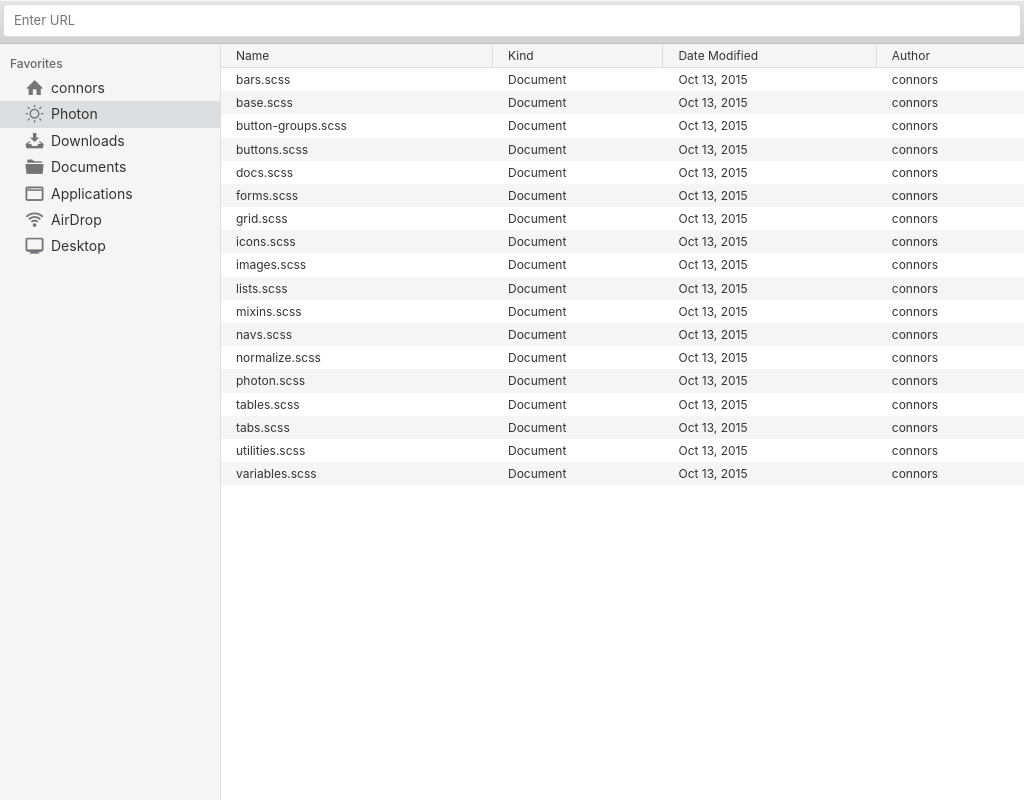
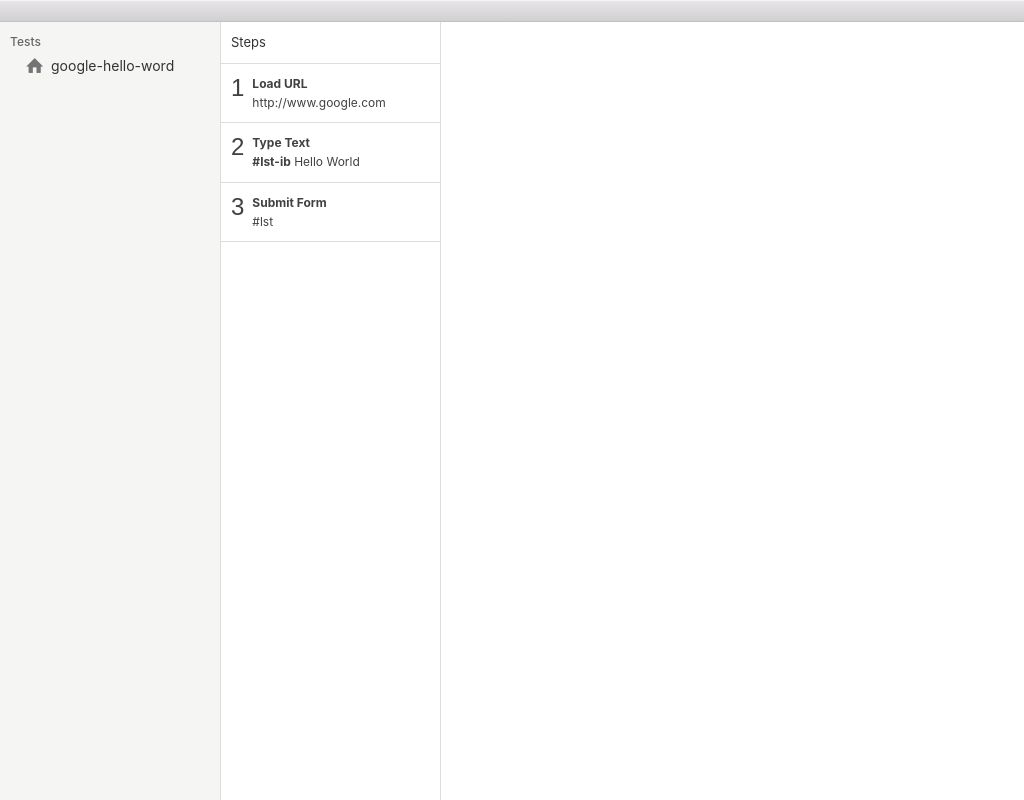
Before and after one commit to bradserbu/crossover, an Electron app: page index.html in a window 1024 px wide. Drawn offline with Linux system fonts and the light colour scheme; no server answers.

Commit message:
Added Test and Steps sidebars.

```diff
--- /dev/null
+++ b/css/number-circle.css
@@ -0,0 +1,20 @@
+.numberCircle {
+	border-radius: 50%;
+	behavior: url(PIE.htc); /* remove if you don't care about IE8 */
+
+	width: 32px;
+	height: 32px;
+	padding: 8px;
+
+	background: #fff;
+	border: 2px solid #666;
+	color: #666;
+	text-align: center;
+
+	font: 24px Arial, sans-serif;
+}
+
+.numberCircle2 {
+	font: 24px Arial, sans-serif;
+	padding-right: 8px;
+}
--- a/index.html
+++ b/index.html
@@ -5,6 +5,7 @@
 
 	<!-- Stylesheets -->
 	<link rel="stylesheet" href="css/photon.min.css">
+	<link rel="stylesheet" href="css/number-circle.css">
 
 	<!-- Javascript -->
 	<script src="js/menu.js" charset="utf-8"></script>
@@ -15,7 +16,7 @@
 	<!-- .toolbar-header sits at the top of your app -->
 	<header class="toolbar toolbar-header">
 		<div class="toolbar-actions">
-			<input class="form-control" type="text" placeholder="Enter URL">
+			<!--<input class="form-control" type="text" placeholder="Enter URL">-->
 		</div>
 	</header>
 
@@ -24,159 +25,44 @@
 		<div class="pane-group">
 			<div class="pane pane-sm sidebar">
 				<nav class="nav-group">
-					<h5 class="nav-group-title">Favorites</h5>
+					<h5 class="nav-group-title">Tests</h5>
 					<span class="nav-group-item">
-                <span class="icon icon-home"></span>
-                connors
-              </span>
-					<span class="nav-group-item active">
-                <span class="icon icon-light-up"></span>
-                Photon
-              </span>
-					<span class="nav-group-item">
-                <span class="icon icon-download"></span>
-                Downloads
-              </span>
-					<span class="nav-group-item">
-                <span class="icon icon-folder"></span>
-                Documents
-              </span>
-					<span class="nav-group-item">
-                <span class="icon icon-window"></span>
-                Applications
-              </span>
-					<span class="nav-group-item">
-                <span class="icon icon-signal"></span>
-                AirDrop
-              </span>
-					<span class="nav-group-item">
-                <span class="icon icon-monitor"></span>
-                Desktop
-              </span>
+					<span class="icon icon-home"></span>
+					google-hello-word
+				  </span>
 				</nav>
 			</div>
-
+			<div class="pane pane-sm">
+				<ul class="list-group">
+					<li class="list-group-header">
+						<!--<input class="form-control" type="text" placeholder="Search for someone">-->
+						Steps
+					</li>
+					<li class="list-group-item">
+						<div class="numberCircle2 pull-left">1</div>
+						<div class="media-body">
+							<strong>Load URL</strong>
+							<p>http://www.google.com</p>
+						</div>
+					</li>
+					<li class="list-group-item">
+						<div class="numberCircle2 pull-left">2</div>
+						<div class="media-body">
+							<strong>Type Text</strong>
+							<p><strong>#lst-ib</strong> Hello World</p>
+						</div>
+					</li>
+					<li class="list-group-item">
+						<div class="numberCircle2 pull-left">3</div>
+						<div class="media-body">
+							<strong>Submit Form</strong>
+							<p>#lst</p>
+						</div>
+					</li>
+					<li class="list-group-item"></li>
+				</ul>
+			</div>
 			<div class="pane">
-				<table class="table-striped">
-					<thead>
-					<tr>
-						<th>Name</th>
-						<th>Kind</th>
-						<th>Date Modified</th>
-						<th>Author</th>
-					</tr>
-					</thead>
-					<tbody>
-					<tr>
-						<td>bars.scss</td>
-						<td>Document</td>
-						<td>Oct 13, 2015</td>
-						<td>connors</td>
-					</tr>
-					<tr>
-						<td>base.scss</td>
-						<td>Document</td>
-						<td>Oct 13, 2015</td>
-						<td>connors</td>
-					</tr>
-					<tr>
-						<td>button-groups.scss</td>
-						<td>Document</td>
-						<td>Oct 13, 2015</td>
-						<td>connors</td>
-					</tr>
-					<tr>
-						<td>buttons.scss</td>
-						<td>Document</td>
-						<td>Oct 13, 2015</td>
-						<td>connors</td>
-					</tr>
-					<tr>
-						<td>docs.scss</td>
-						<td>Document</td>
-						<td>Oct 13, 2015</td>
-						<td>connors</td>
-					</tr>
-					<tr>
-						<td>forms.scss</td>
-						<td>Document</td>
-						<td>Oct 13, 2015</td>
-						<td>connors</td>
-					</tr>
-					<tr>
-						<td>grid.scss</td>
-						<td>Document</td>
-						<td>Oct 13, 2015</td>
-						<td>connors</td>
-					</tr>
-					<tr>
-						<td>icons.scss</td>
-						<td>Document</td>
-						<td>Oct 13, 2015</td>
-						<td>connors</td>
-					</tr>
-					<tr>
-						<td>images.scss</td>
-						<td>Document</td>
-						<td>Oct 13, 2015</td>
-						<td>connors</td>
-					</tr>
-					<tr>
-						<td>lists.scss</td>
-						<td>Document</td>
-						<td>Oct 13, 2015</td>
-						<td>connors</td>
-					</tr>
-					<tr>
-						<td>mixins.scss</td>
-						<td>Document</td>
-						<td>Oct 13, 2015</td>
-						<td>connors</td>
-					</tr>
-					<tr>
-						<td>navs.scss</td>
-						<td>Document</td>
-						<td>Oct 13, 2015</td>
-						<td>connors</td>
-					</tr>
-					<tr>
-						<td>normalize.scss</td>
-						<td>Document</td>
-						<td>Oct 13, 2015</td>
-						<td>connors</td>
-					</tr>
-					<tr>
-						<td>photon.scss</td>
-						<td>Document</td>
-						<td>Oct 13, 2015</td>
-						<td>connors</td>
-					</tr>
-					<tr>
-						<td>tables.scss</td>
-						<td>Document</td>
-						<td>Oct 13, 2015</td>
-						<td>connors</td>
-					</tr>
-					<tr>
-						<td>tabs.scss</td>
-						<td>Document</td>
-						<td>Oct 13, 2015</td>
-						<td>connors</td>
-					</tr>
-					<tr>
-						<td>utilities.scss</td>
-						<td>Document</td>
-						<td>Oct 13, 2015</td>
-						<td>connors</td>
-					</tr>
-					<tr>
-						<td>variables.scss</td>
-						<td>Document</td>
-						<td>Oct 13, 2015</td>
-						<td>connors</td>
-					</tr>
-					</tbody>
-				</table>
 			</div>
 		</div>
 	</div>
```
Also changed, not shown: package.json (+39 -6 lines).
